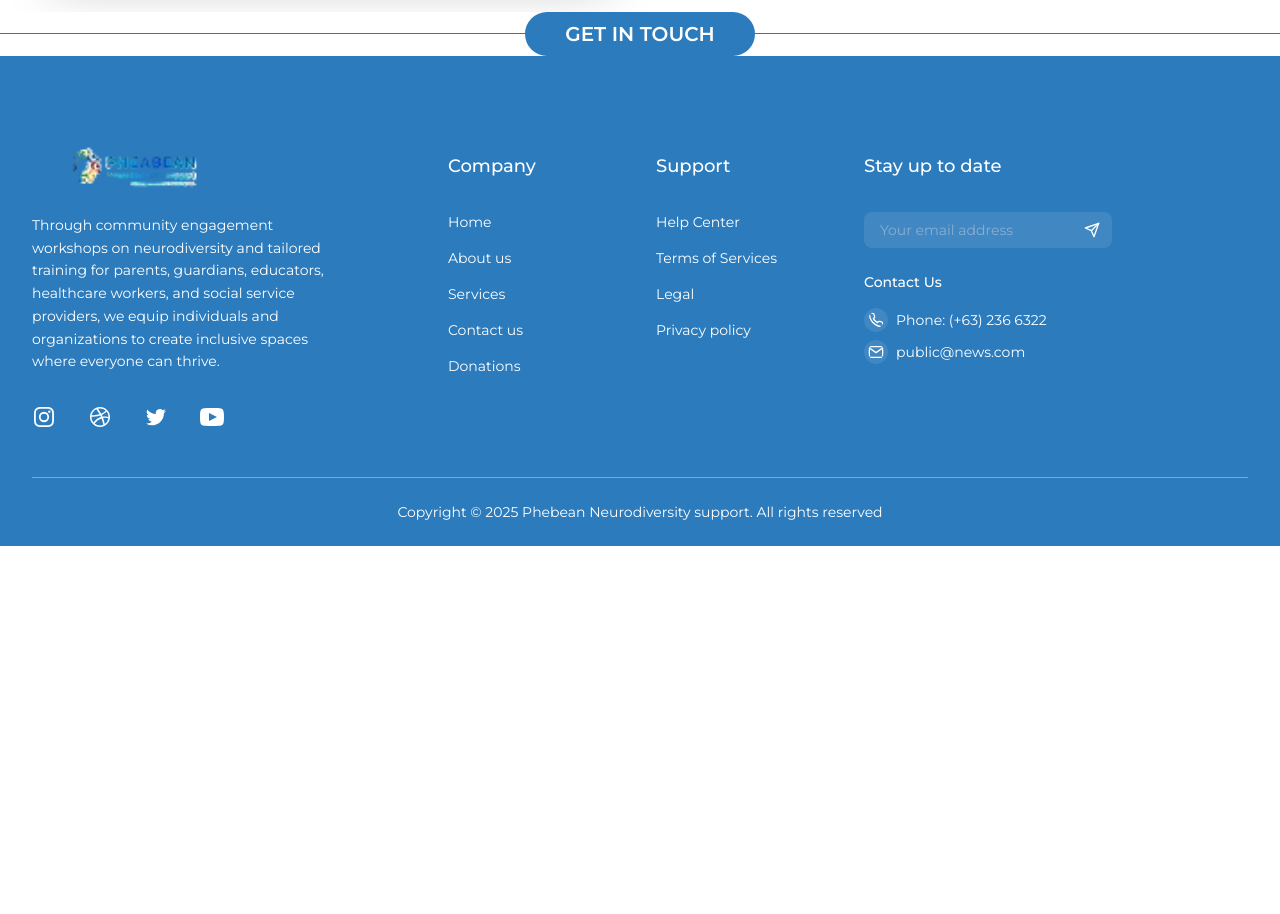
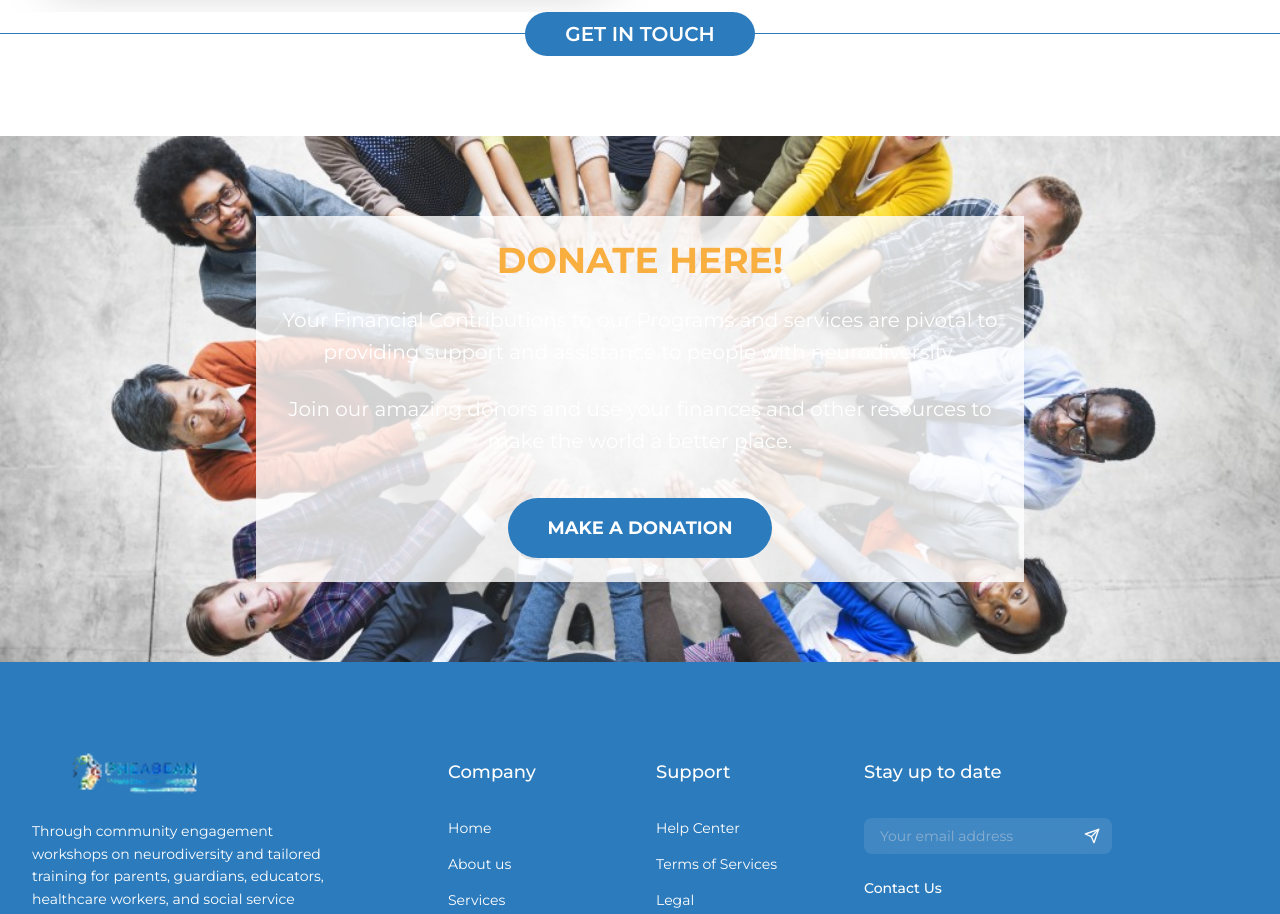
Before and after one commit to shamzconsult/Pheone, a Next.js app: page / in a window 1280 px wide. Shown: the part 3240-4154 px from the top of the page. Before the commit the page ends 3786 px from the top, so only its background shows below. Built offline with nearby package versions, Linux system fonts and the light colour scheme.

Commit message:
Chore: donation section setup

```diff
--- /dev/null
+++ b/src/app/home/_components/DonationSection.tsx
@@ -0,0 +1,39 @@
+import React from 'react';
+
+function DonateSection() {
+  return (
+    <div className="relative  px-4 sm:px-6 lg:px-8 overflow-hidden py-20 mt-20">
+      {/* Background image*/}
+      <div className="absolute inset-0 -z-10">
+        <img
+          src="/image/donatSection-image.jpeg"
+          className="h-full w-full object-cover"
+          alt="Donation background"
+        />
+        {/* Overlay */}
+        {/* <div className="absolute inset-0 bg-white/20"></div> */}
+      </div>
+
+        <div className='max-w-screen-2xl mx-auto '>
+            <div className="relative z-10 text-center max-w-3xl mx-auto p-6 inset-0 bg-white/80">
+                <h2 className="text-3xl md:text-4xl font-bold text-[#F9AE40] mb-6">DONATE HERE!</h2>
+
+                <p className="text-lg md:text-xl text-white mb-6 leading-relaxed">
+                Your Financial Contributions to our Programs and services are pivotal to providing support and assistance
+                to people with neurodiversity.
+                </p>
+
+                <p className="text-lg md:text-xl text-white mb-10 leading-relaxed">
+                Join our amazing donors and use your finances and other resources to make the world a better place.
+                </p>
+
+                <button className="bg-[#2c7bbd] hover:bg-[#1e5a9a] text-white font-bold py-4 px-10 rounded-full text-lg transition-colors duration-300">
+                MAKE A DONATION
+                </button>
+            </div>
+        </div>
+    </div>
+  );
+}
+
+export default DonateSection;
--- a/src/app/page.tsx
+++ b/src/app/page.tsx
@@ -1,6 +1,7 @@
 import CoreValues from "./home/_components/CoreValues";
 import Counters from "./home/_components/Counter";
 import Divider from "./home/_components/Divider";
+import DonateSection from "./home/_components/DonationSection";
 import HomeHero from "./home/_components/HomeHero";
 import Vision from "./home/_components/Vision";
 import WhyChooseUs from "./home/_components/WhyChooseUs";
@@ -14,6 +15,7 @@ export default function Home() {
       <CoreValues/>
       <WhyChooseUs/>
       <Divider/>
+      <DonateSection/>
     </div>
   );
 }
```
Also changed, not shown: public/image/Frame 1618873224.png (added), public/image/donatSection-image.jpeg (added).
